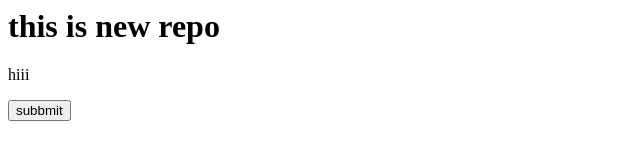
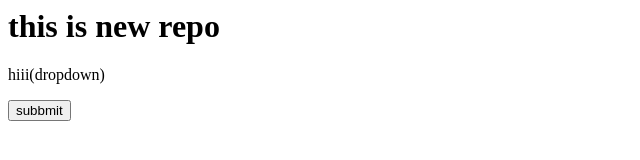
Before and after one commit to Dolly616-art/localrepo, a plain HTML site: page index.html in a window 1280 px wide. Shown: the full height of the page, 0-640 px from the left. Drawn offline with Linux system fonts and the light colour scheme.

Commit message:
add drop

```diff
--- a/index.html
+++ b/index.html
@@ -1,4 +1,4 @@
 
 <h1>this is new repo</h1>
-<p>hiii</p>
+<p>hiii(dropdown)</p>
 <button class="btn">subbmit</button>
```
